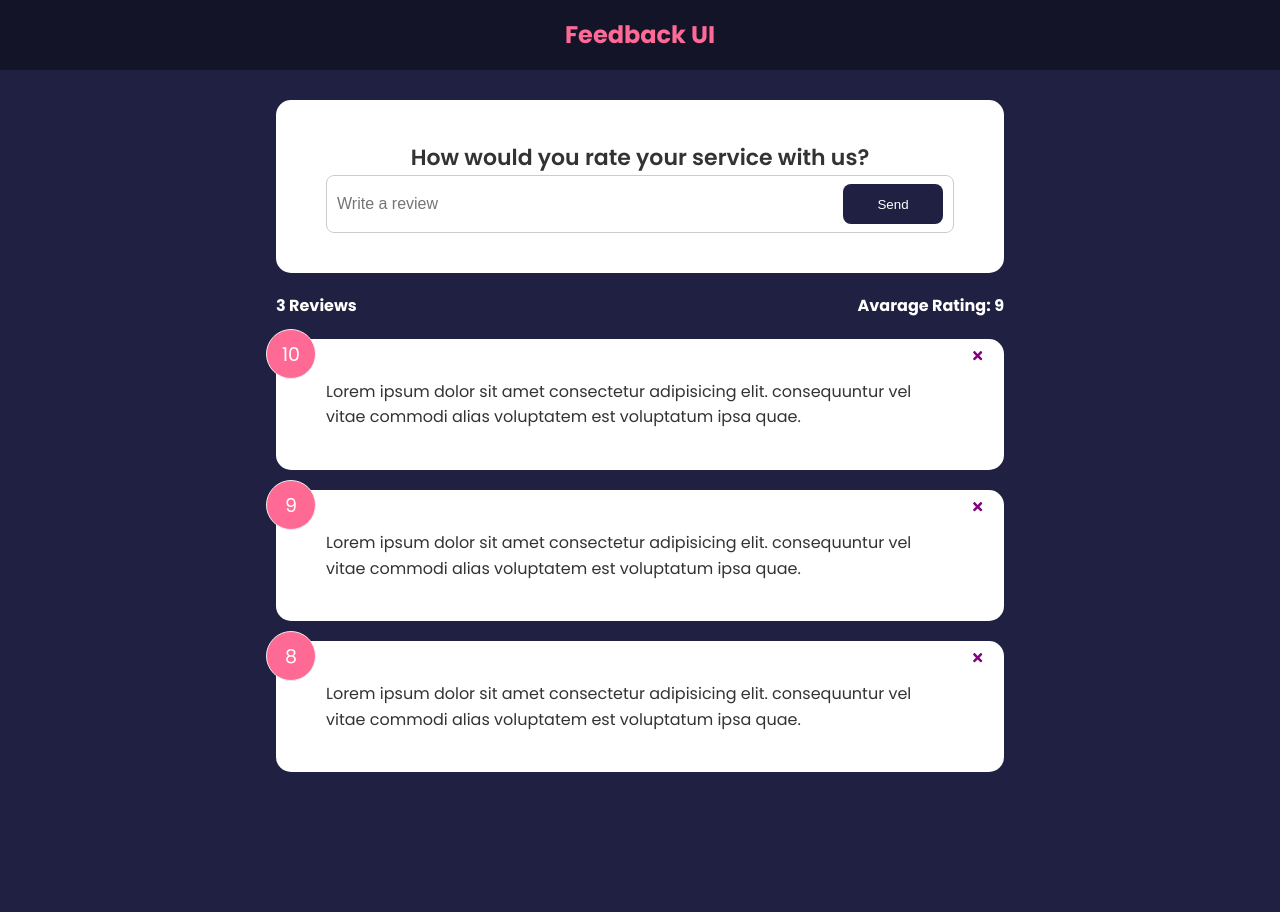
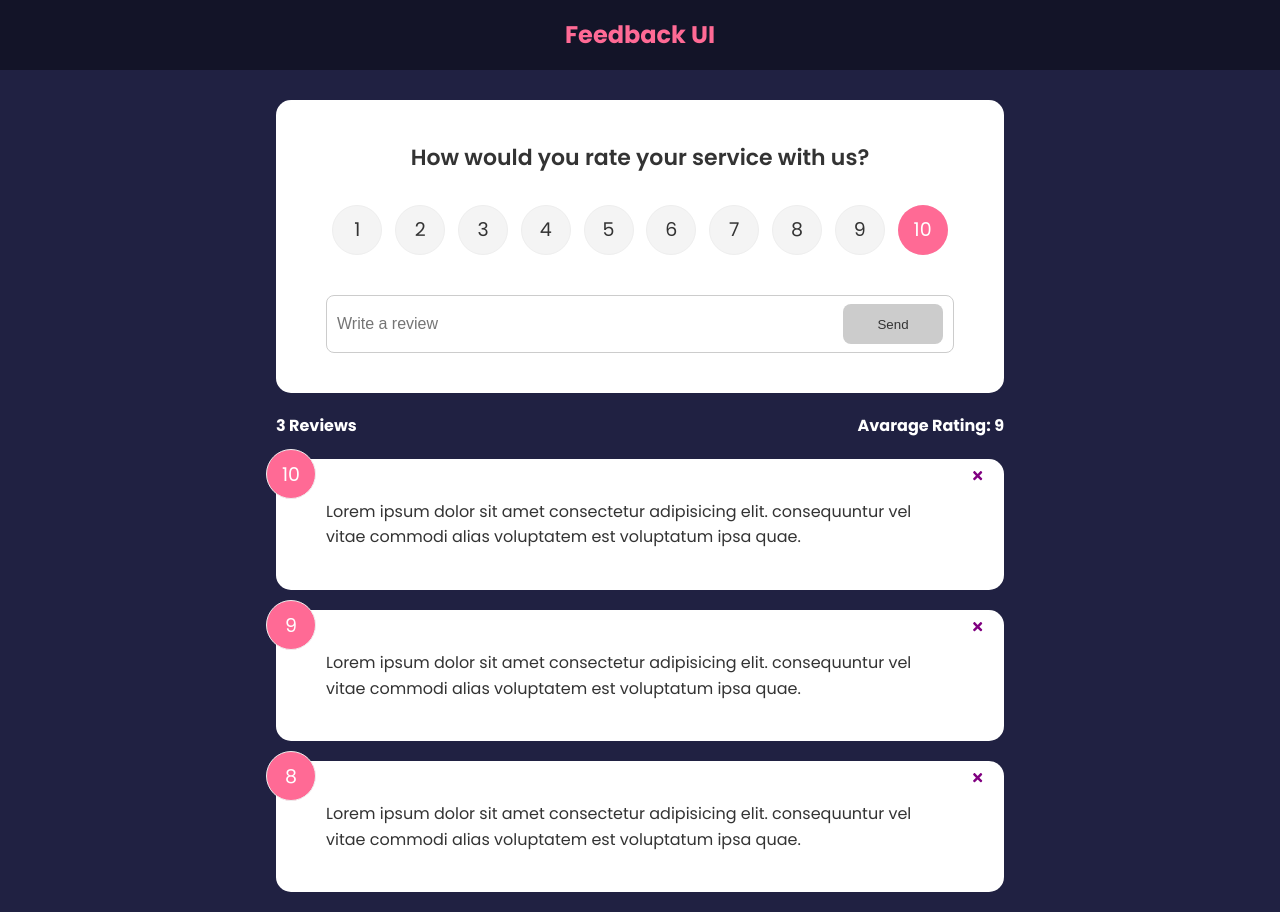
Before and after one commit to paula8oliveira/feedback-app-react, a React (Create React App) app: page / in a window 1280 px wide. Before the commit the page ends 800 px from the top, so only its background shows below. Built offline with nearby package versions, Linux system fonts and the light colour scheme.

Commit message:
Handle submit and add uuid

```diff
--- a/package.json
+++ b/package.json
@@ -10,6 +10,7 @@
     "react-dom": "^18.2.0",
     "react-icons": "^4.4.0",
     "react-scripts": "5.0.1",
+    "uuid": "^8.3.2",
     "web-vitals": "^2.1.4"
   },
   "scripts": {
--- a/src/App.js
+++ b/src/App.js
@@ -1,3 +1,4 @@
+import {v4 as uuidv4} from 'uuid'
 import { useState } from "react"
 import FeedbackList from "./components/FeedbackList"
 import Header from "./components/Header"
@@ -9,6 +10,11 @@
 function App() {
     const [feedback, setFeedback] = useState(FeedbackData)
 
+    const addFeedback = (newFeedback) => {
+        newFeedback.id = +uuidv4()
+        setFeedback([newFeedback, ...feedback])
+    }
+
     const deleteFeedback = (id) => {
         if(window.confirm('Are you sure you want to delete?')) {
             setFeedback(feedback.filter((item) => item.id !== id))
@@ -19,7 +25,7 @@
         <>
             <Header />
             <div className="container">
-                <FeedbackForm />
+                <FeedbackForm handleAdd={addFeedback} />
                 <FeedbackStats feedback={feedback}/>
                 <FeedbackList
                     feedback={feedback}
--- a/src/components/FeedbackForm.jsx
+++ b/src/components/FeedbackForm.jsx
@@ -1,13 +1,15 @@
 import { useState } from "react"
 import Card from "./shared/Card"
 import Button from "./shared/Button"
+import RatingSelect from "./RatingSelect"
 
-function FeedbackForm() {
+function FeedbackForm({ handleAdd }) {
     const [text, setText] = useState('')
+    const [rating, setRating] = useState(10)
     const [btnDisabled, setBtnDisabled] = useState('true')
     const [message, setMessage] = useState('')
 
-    const handleTextChange = (event) => {
+    const handleTextChange = (e) => {
         if(text === '') {
             setBtnDisabled(true)
             setMessage(null)
@@ -19,14 +21,30 @@
             setMessage(null)
         }
 
-        setText(event.target.value)
+        setText(e.target.value)
+    }
+
+    const handleSubmit = (e) => {
+        e.preventDefault()
+
+        const newFeedback = {
+            text,
+            rating
+        }
+
+        if(text.trim().length > 10) {
+            handleAdd(newFeedback)
+        }
+
+        setText('')
+
     }
 
     return (
         <Card>
-            <form>
+            <form onSubmit={handleSubmit}>
                 <h2>How would you rate your service with us?</h2>
-                { /* TODO - rating select component */ }
+                <RatingSelect  select={(rating) => setRating(rating)}/>
                 <div className="input-group">
                     <input onChange={handleTextChange} type="text" placeholder="Write a review" value={text} />
                     <Button type="submit" isDisabled={btnDisabled}>Send</Button>
--- a/src/components/FeedbackList.jsx
+++ b/src/components/FeedbackList.jsx
@@ -10,7 +10,6 @@
 
   return (
     <div className="feedback-list">
-    {console.log(feedback)}
         {feedback.map((item) => (
             <FeedbackItem
                 key={item.id}
--- /dev/null
+++ b/src/components/RatingSelect.jsx
@@ -0,0 +1,116 @@
+import {useState} from 'react'
+
+function RatingSelect({ select }) {
+    const [selected, setSelected] = useState(10)
+    const handleChange = (event) => {
+        setSelected(+event.currentTarget.value)
+        select(+event.currentTarget.value)
+    }
+
+    return (
+        <ul className='rating'>
+            <li>
+                <input
+                    type="radio"
+                    id='num1'
+                    value="1"
+                    onChange={handleChange}
+                    checked={selected === 1}
+                />
+                <label htmlFor='num1'>1</label>
+            </li>
+            <li>
+                <input
+                    type="radio"
+                    id='num2'
+                    value="2"
+                    onChange={handleChange}
+                    checked={selected === 2}
+                />
+                <label htmlFor='num2'>2</label>
+            </li>
+            <li>
+                <input
+                    type="radio"
+                    id='num3'
+                    value="3"
+                    onChange={handleChange}
+                    checked={selected === 3}
+                />
+                <label htmlFor='num3'>3</label>
+            </li>
+            <li>
+                <input
+                    type="radio"
+                    id='num4'
+                    value="4"
+                    onChange={handleChange}
+                    checked={selected === 4}
+                />
+                <label htmlFor='num4'>4</label>
+            </li>
+            <li>
+                <input
+                    type="radio"
+                    id='num5'
+                    value="5"
+                    onChange={handleChange}
+                    checked={selected === 5}
+                />
+                <label htmlFor='num5'>5</label>
+            </li>
+            <li>
+                <input
+                    type="radio"
+                    id='num6'
+                    value="6"
+                    onChange={handleChange}
+                    checked={selected === 6}
+                />
+                <label htmlFor='num6'>6</label>
+            </li>
+            <li>
+                <input
+                    type="radio"
+                    id='num7'
+                    value="7"
+                    onChange={handleChange}
+                    checked={selected === 7}
+                />
+                <label htmlFor='num7'>7</label>
+            </li>
+            <li>
+                <input
+                    type="radio"
+                    id='num8'
+                    value="8"
+                    onChange={handleChange}
+                    checked={selected === 8}
+                />
+                <label htmlFor='num8'>8</label>
+            </li>
+            <li>
+                <input
+                    type="radio"
+                    id='num9'
+                    value="9"
+                    onChange={handleChange}
+                    checked={selected === 9}
+                />
+                <label htmlFor='num9'>9</label>
+            </li>
+            <li>
+                <input
+                    type="radio"
+                    id='num10'
+                    value="10"
+                    onChange={handleChange}
+                    checked={selected === 10}
+                />
+                <label htmlFor='num10'>10</label>
+            </li>
+        </ul>
+    )
+}
+
+export default RatingSelect
--- a/src/components/shared/Button.jsx
+++ b/src/components/shared/Button.jsx
@@ -1,9 +1,8 @@
 import PropTypes from 'prop-types'
-import { isDisabled } from "@testing-library/user-event/dist/utils"
 
-function Button({ children, version, type, isDesabled }) {
+function Button({ children, version, type, isDisabled }) {
   return (
-      <button type={type} disabled={isDesabled} className={`btn btn-${version}`}>{children}</button>
+      <button type={type} disabled={isDisabled} className={`btn btn-${version}`}>{children}</button>
 
   )
 }
@@ -15,7 +14,7 @@
 }
 
 Button.propTypes = {
-    childre: PropTypes.node.isRequired,
+    children: PropTypes.node.isRequired,
     version: PropTypes.string,
     type: PropTypes.string,
     isDesabled: PropTypes.bool,
```
Also changed, not shown: 1 other file (tests, documents, lock files or other folders).
